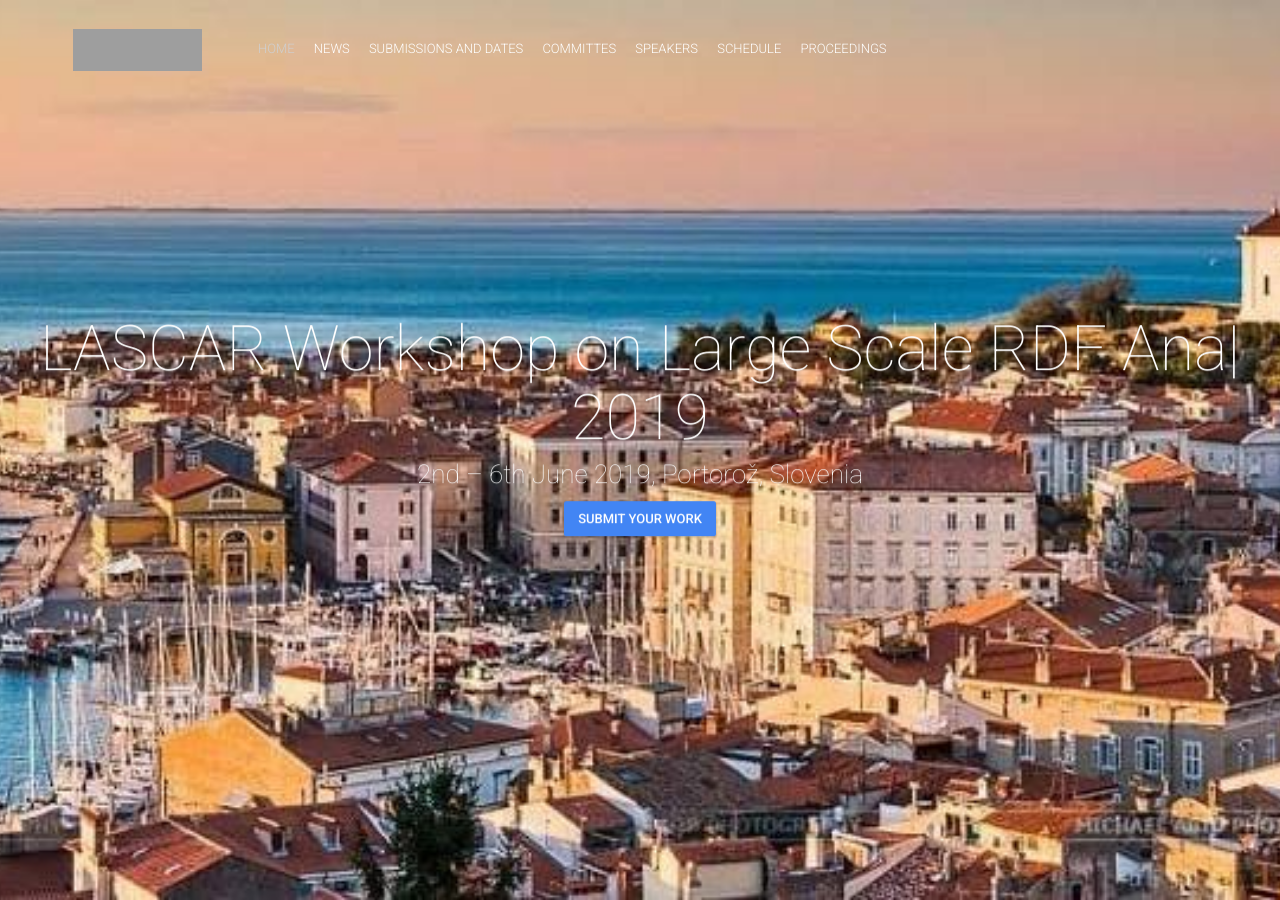
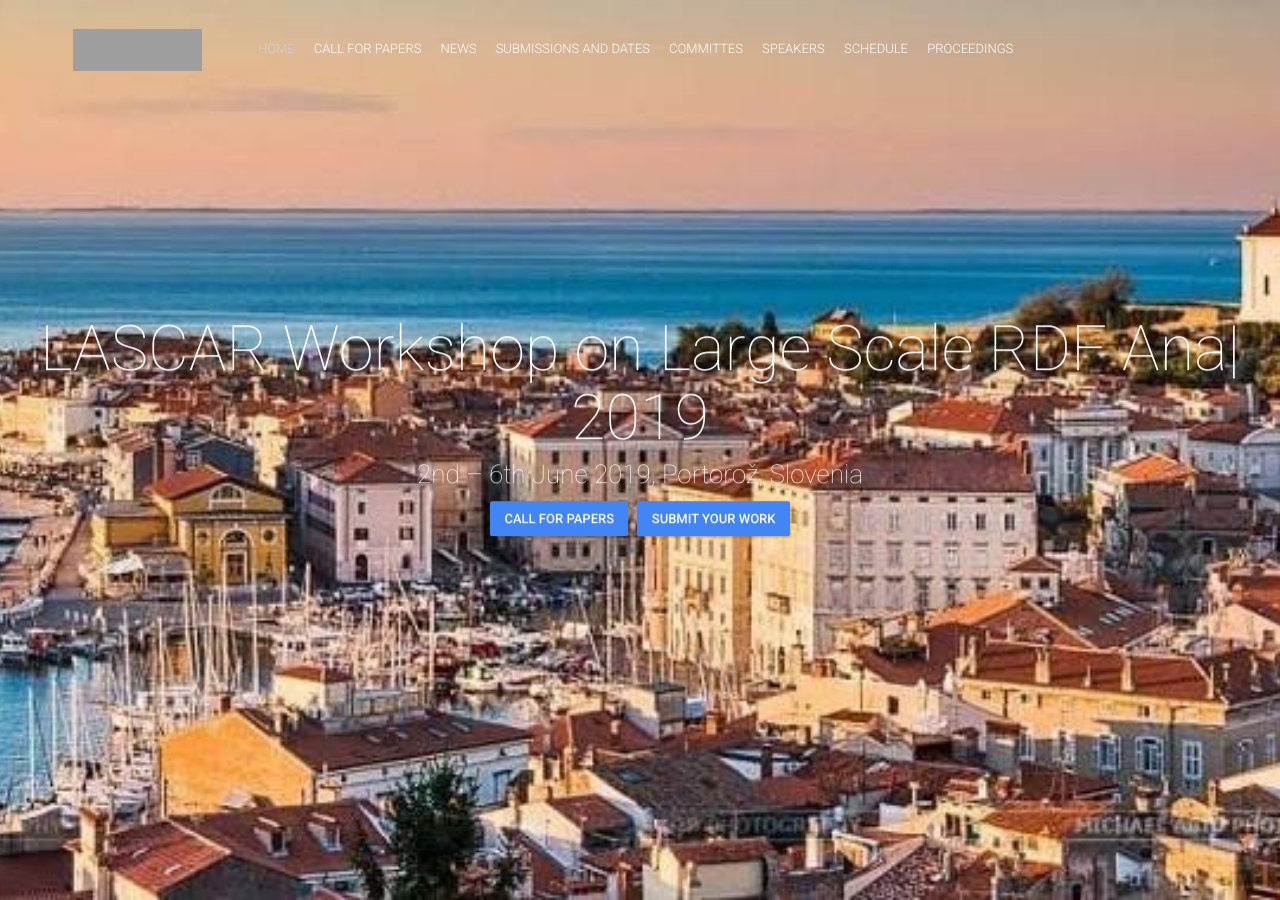
Before and after one commit to SmartDataAnalytics/lascar.sda.tech, a Jekyll site: the page built from index.html, in a window 1280 px wide and 900 px high. Built offline with Jekyll 4.4.1, drawn with Linux system fonts in a browser that asks for light colours; nearby versions of some CDN libraries; comment, search, counter and statistics services are not loaded; grey boxes are pictures that could not be loaded.

Commit message:
Add CfP button at the nav.menu

```diff
--- a/_config.yml
+++ b/_config.yml
@@ -20,6 +20,7 @@ permalink: "/blog/:title.html"
 # Navigation
 navigationLinks:
  - {permalink: "/", text: "Home"}
+ - {permalink: "/blog/call-for-papers.html", text: "Call for Papers"}
  - {permalink: "/blog/", text: "News"}
  - {permalink: "/submission/", text: "Submissions and Dates"}
  - {permalink: "/team/", text: "Committes"}
@@ -38,6 +39,7 @@ eventDate: "2nd – 6th June 2019, Portorož, Slovenia"
 typeoutTextValues: '"", "Workshop on Large Scale RDF Analytics", "at ESWC"'
 typeoutFallback: "at ESWC"
 heroButtons:
+ - {permalink: "/blog/call-for-papers.html", text: "Call for Papers"}
  - {link: "https://www.easychair.org/conferences/?conf=lascar19", text: "Submit your work"}
 
 # About Block
```
